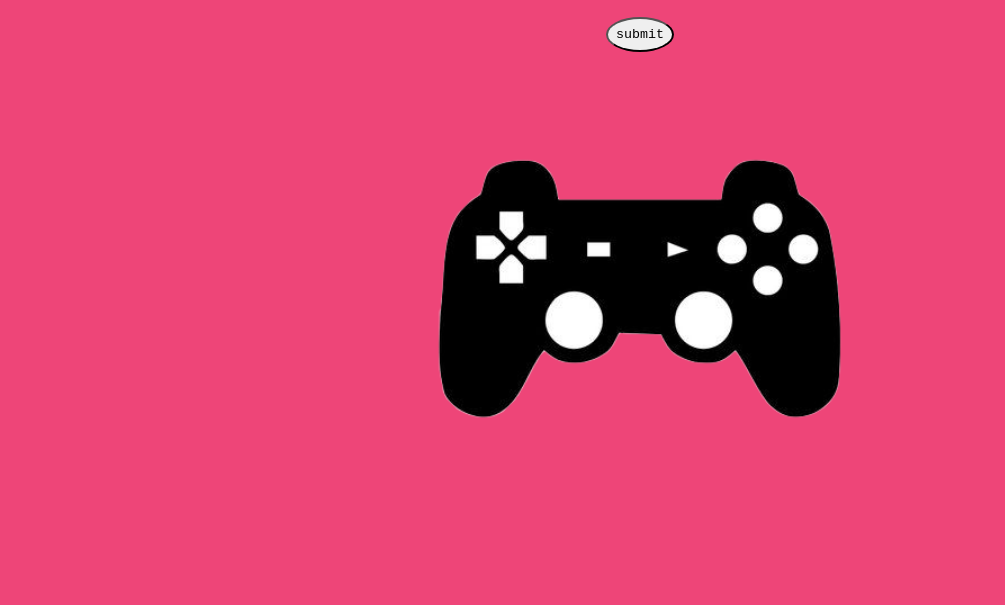
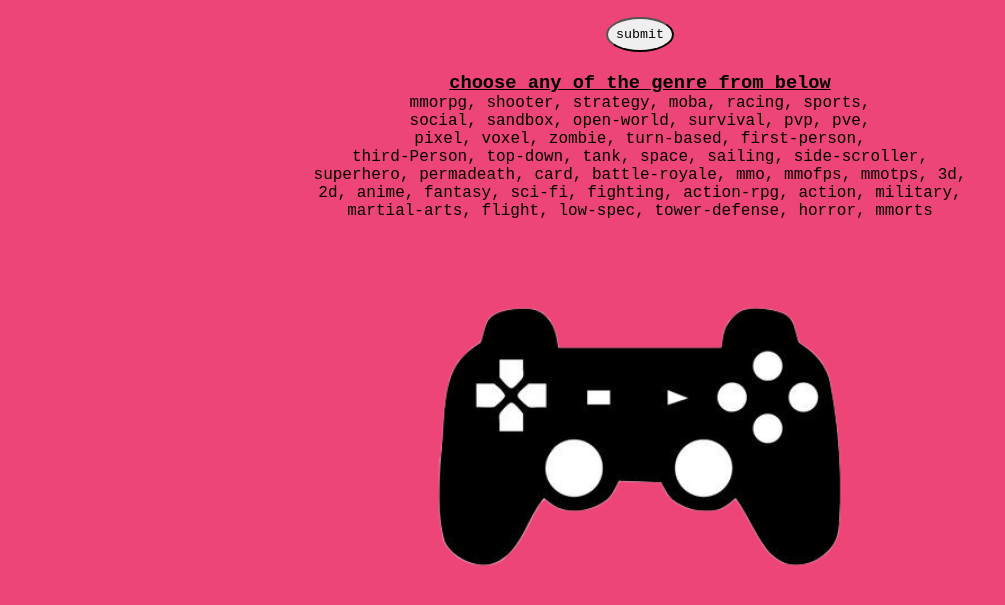
Before and after one commit to RDHUNTERGITHUB/Midterm-project, a plain HTML site: page index.html in a window 1280 px wide. Shown: the part 197-802 px from the top of the page, without its empty margins (0-1005 px from the left). Drawn offline with nearby package versions, Linux system fonts and the light colour scheme.

Commit message:
fixed
fixed

```diff
--- a/index.html
+++ b/index.html
@@ -21,6 +21,15 @@
             <input id="userInput"type="text" placeholder="Genre Name?" >
                 <button type="submit">submit</button>
         </form>
+        <h3>choose any of the genre from below</h3>
+        <p>mmorpg, shooter, strategy, moba, racing, sports,<br \>
+            social, sandbox, open-world, survival, pvp, pve,<br \>
+             pixel, voxel, zombie, turn-based, first-person, <br \>
+             third-Person, top-down, tank, space, sailing, side-scroller,<br \>
+             superhero, permadeath, card, battle-royale, mmo, mmofps, mmotps, 3d,<br \>
+              2d, anime, fantasy, sci-fi, fighting, action-rpg, action, military, <br \>
+              martial-arts, flight, low-spec, tower-defense, horror, mmorts<br \>
+        </p>
         <div id="wrapper" >
             <div class="output"></div>
                 <div class="slide-up">
@@ -30,6 +39,7 @@
                 </div>
         </div>
     </div>
+
     <script src="https://cdnjs.cloudflare.com/ajax/libs/jquery/3.6.1/jquery.min.js" integrity="sha512-aVKKRRi/Q/YV+4mjoKBsE4x3H+BkegoM/em46NNlCqNTmUYADjBbeNefNxYV7giUp0VxICtqdrbqU7iVaeZNXA==" crossorigin="anonymous" referrerpolicy="no-referrer"></script>
     <script src="script.js"></script>
 
--- a/style.css
+++ b/style.css
@@ -143,3 +143,12 @@ input:focus::placeholder {
     background-color: rgb(235, 214, 31);
   }
 }
+
+h3{
+  text-align: center;
+  text-decoration: underline;
+}
+
+p{
+  text-align: center;
+}
```
Also changed, not shown: style_two.css (line endings or trailing spaces).
